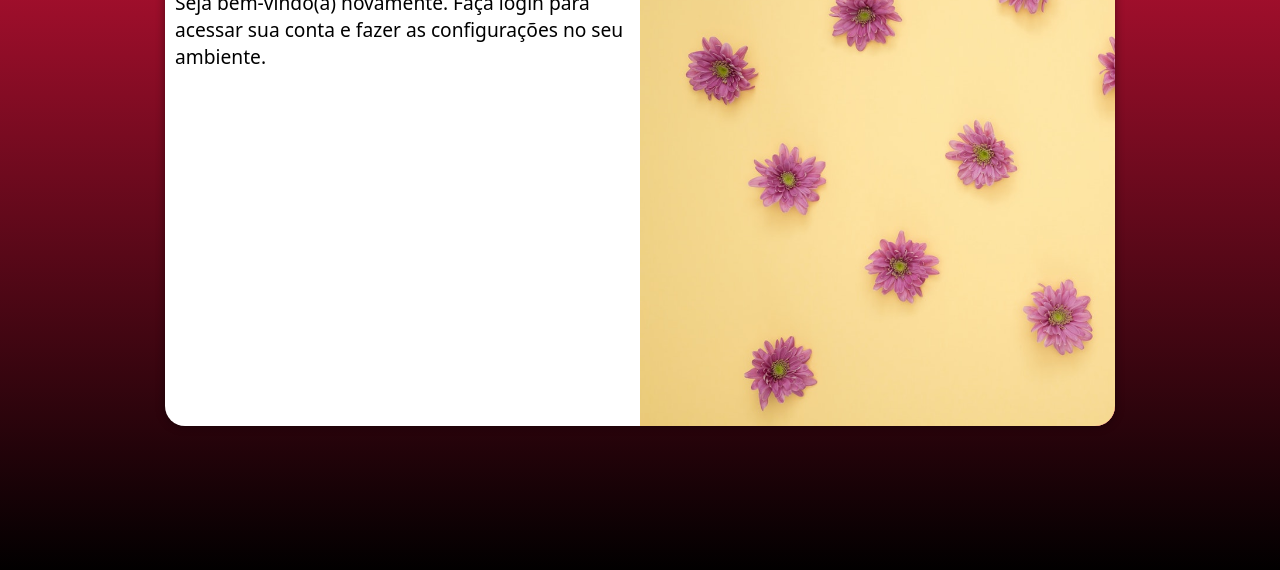
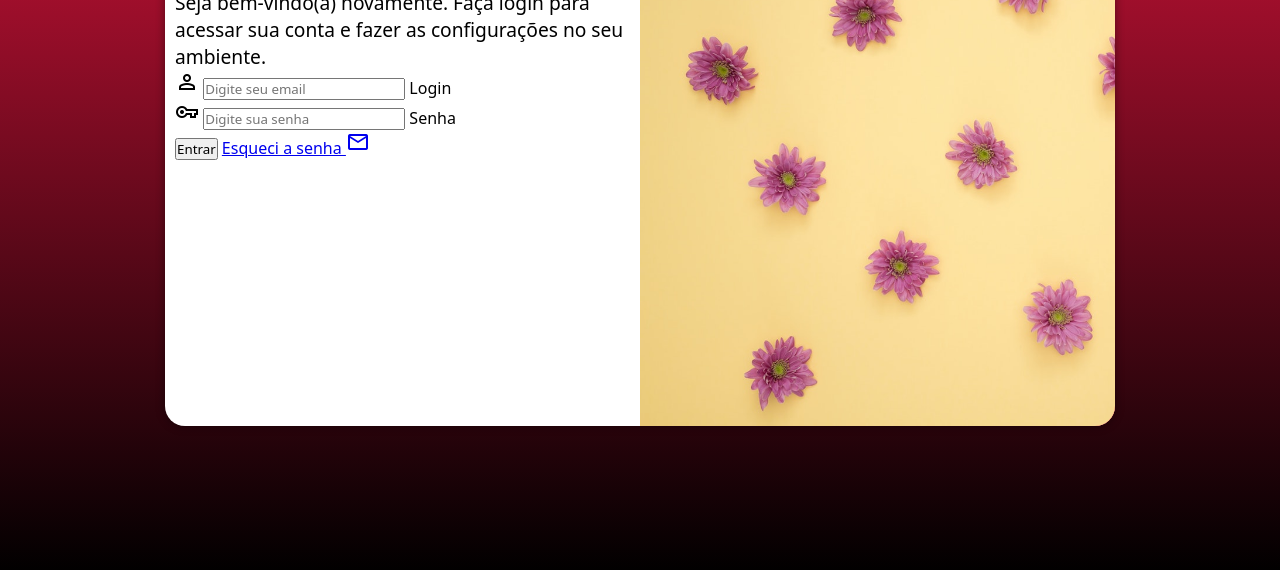
Before and after one commit to Giseleoliveira96/projeto-login, a plain HTML site: page index.html in a window 1280 px wide. Shown: the part 224-794 px from the top of the page. Drawn offline with nearby package versions, Linux system fonts and the light colour scheme.

Commit message:
adicionei o formulário

```diff
--- a/estilos/style.css
+++ b/estilos/style.css
@@ -27,7 +27,7 @@ section#login {
     overflow: hidden;
 
     background-color: white;
-    width: 250px;
+    width: 260px;
     height: 500px;
     border-radius: 20px;
     box-shadow: 0px 0px 10px rgba(0, 0, 0, 0.450);
@@ -54,6 +54,6 @@ div#formulario > h1{
     margin-bottom: 10px;
 }
 
-div#formulario > p{
+div#formulario > p {
     font-size: .8em;
 }
--- a/index.html
+++ b/index.html
@@ -4,6 +4,7 @@
     <meta charset="UTF-8">
     <meta name="viewport" content="width=device-width, initial-scale=1.0">
     <title>Login</title>
+    <link href="https://fonts.googleapis.com/css2?family=Material+Symbols+Outlined" rel="stylesheet" />
     <link rel="stylesheet" href="estilos/style.css">
     <link rel="stylesheet" href="estilos/media-query.css">
 </head>
@@ -16,7 +17,22 @@
             <div id="formulario">
                 <h1>Login</h1>
                 <p>Seja bem-vindo(a) novamente. Faça login para acessar sua conta e fazer as configurações no seu ambiente.</p>
-                <form action="login.php" method="post"></form>
+                <form action="login.php" method="post">
+                    <div class="campo">
+                        <span class="material-symbols-outlined">person</span>
+                        <input type="email" name="login" id="ilogin" placeholder="Digite seu email" autocomplete="email" required maxlength="30">
+                        <label for="ilogin">Login</label>
+                    </div>
+                    <div class="campo">
+                        <span class="material-symbols-outlined">vpn_key</span>
+                        <input type="password" name="Senha" id="isenha" placeholder="Digite sua senha" autocomplete="current-password" required minlength="8" maxlength="20">
+                        <label for="isenha">Senha</label>
+                    </div>
+                   <input type="submit" value="Entrar">
+                   <a href="esqueci.html">Esqueci a senha
+                    <span class="material-symbols-outlined">mail</span>
+                   </a>
+                </form>
             </div>
         </section>
     </main>
```
